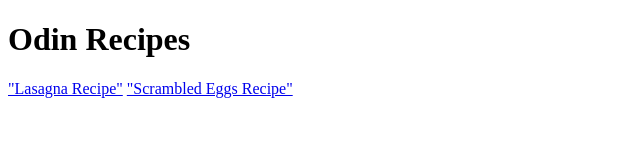
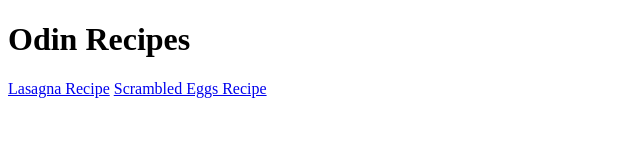
Before and after one commit to Wal-E247/odin-recipes, a plain HTML site: page index.html in a window 1280 px wide. Shown: the full height of the page, 0-640 px from the left. Drawn offline with Linux system fonts and the light colour scheme.

Commit message:
Remove unnecessary quotes

```diff
--- a/index.html
+++ b/index.html
@@ -6,7 +6,7 @@
     </head>
     <body>
         <h1>Odin Recipes</h1>
-        <a href=./recipes/lasagna.html>"Lasagna Recipe"</a>
-        <a href=./recipes/scrambled-eggs.html>"Scrambled Eggs Recipe"</a>
+        <a href=./recipes/lasagna.html>Lasagna Recipe</a>
+        <a href=./recipes/scrambled-eggs.html>Scrambled Eggs Recipe</a>
     </body>
 </html>
```
